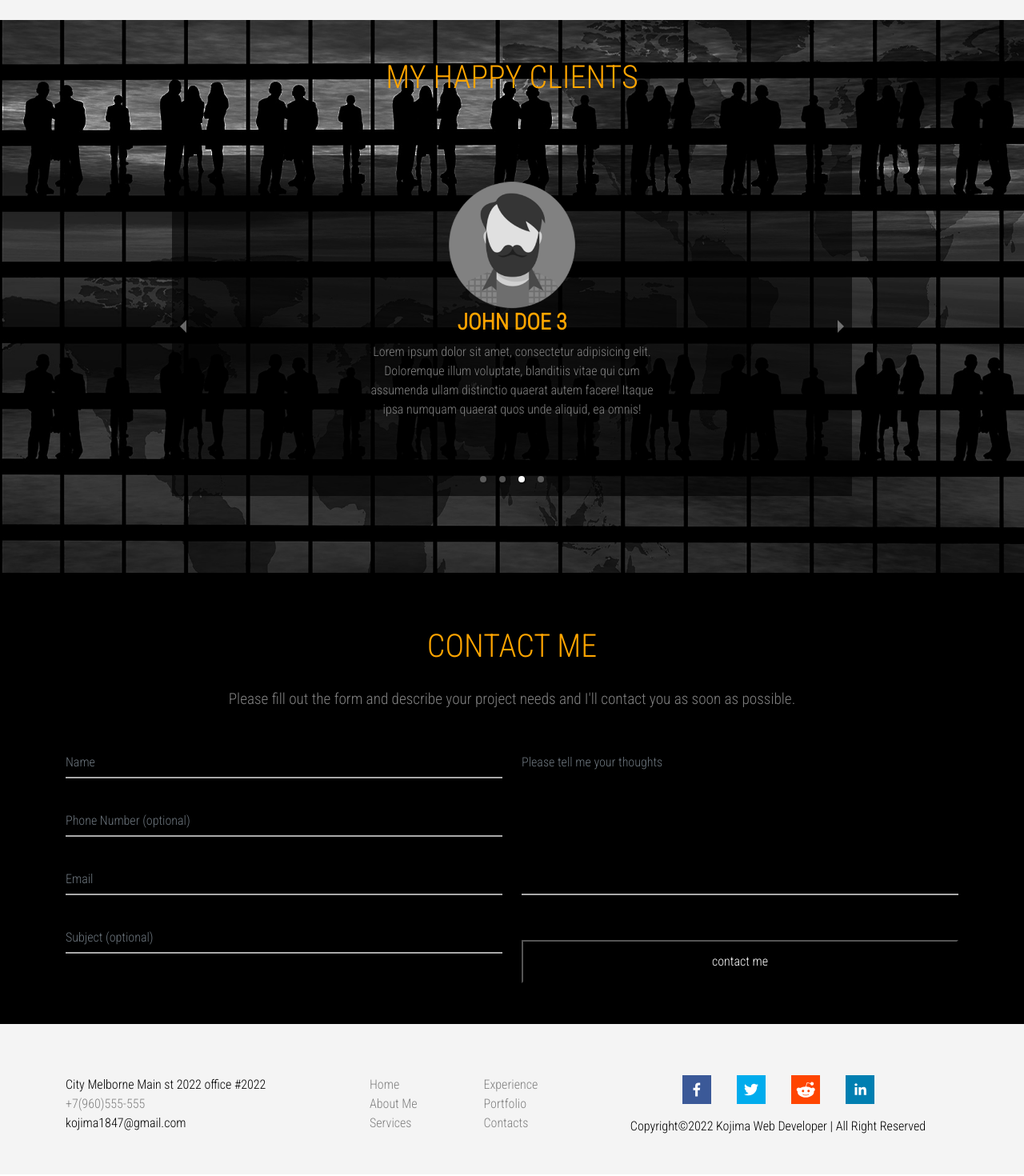
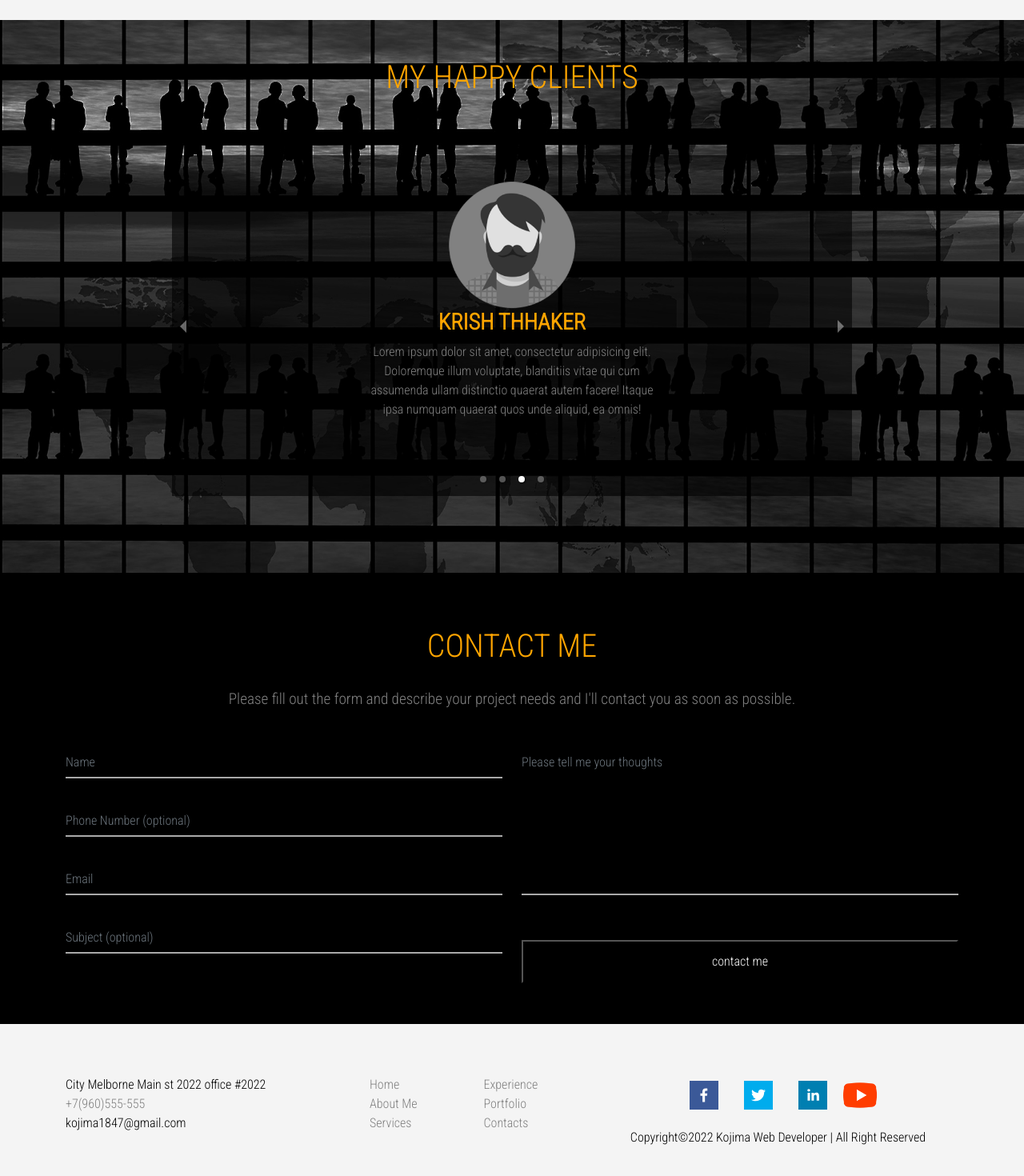
Before and after one commit to KoroCatty/react_works, a React (Create React App) app: page / in a window 1280 px wide. Shown: the part 3230-4700 px from the top of the page at 80% size. Built offline with nearby package versions, Linux system fonts and the light colour scheme.

Commit message:
adjustment finished

```diff
--- a/src/App.scss
+++ b/src/App.scss
@@ -669,10 +669,17 @@ textarea:focus + .line {
   //   }
   @media (max-width: 460px) {
     // margin-top:0px;
-    margin-left:-16px;
+    margin-left:-24px;
     }
   @media (max-width: 280px) {
     // margin-top:0px;
     margin-left:0px;
     }
 }
+.social__iconsRow {
+  // width:160px !important;
+}
+
+.youtube {
+  width:50px;
+}
--- a/src/components/AboutMe.jsx
+++ b/src/components/AboutMe.jsx
@@ -20,7 +20,7 @@ export const AboutMe = () => {
 
             I create responsive websites that are displayed on all devices desktops and smartphones.
 
-            Of course, before I begin developing any webapp, Landing Page, Business Website or E-commerce, I need to have a ready-made project layout (sketch).
+            Of course, before I begin developing any webapp, Landing Page, Business Website or E-commerce, I need to have a ready-made project layout (Figma or Adobe software).
 
             And I’m ready to do this for you, before we start developing your website, we will discuss all the  details of your niche with you, I will conduct a survey of your competitors and make a list of their advantages and weaknesses.
 
--- a/src/components/Footer.jsx
+++ b/src/components/Footer.jsx
@@ -1,6 +1,8 @@
 import React from 'react';
 // scroll Library
 import { Link } from "react-scroll";
+
+import youtube from "../youtube.png";
 
 // Social Icons Library
 import {
@@ -8,8 +10,8 @@ import {
   FacebookIcon,
   TwitterShareButton,
   TwitterIcon,
-  RedditShareButton,
-  RedditIcon,
+  // RedditShareButton,
+  // RedditIcon,
   LinkedinShareButton,
   LinkedinIcon
 } from "react-share";
@@ -50,7 +52,7 @@ export const Footer = () => {
                 <br />
                 <Link smooth={true} to="portfolio" duration={600} offset={-110} href="" className="footer-nav">Portfolio</Link>
                 <br />
-                <Link smooth={true} to="contacts" duration={600} offset={-80}  href="" className="footer-nav">Contacts</Link>
+                <Link smooth={true} to="contacts" duration={600} offset={-80} href="" className="footer-nav">Contacts</Link>
               </div>
 
 
@@ -59,12 +61,12 @@ export const Footer = () => {
           </div>
 
           <div className="social__icons col-lg-5 col-md-5 col-sm-6 mt-3 align-items-center">
-            <div className="d-flex justify-content-center">
+            <div className="social__iconsRow  d-flex justify-content-center">
               <FacebookShareButton
                 url={"https://www.youtube.com/kaydrum"}
                 quote={"Drumming channel"}
                 hashtag="#kaydrum"
-                >
+              >
                 <FacebookIcon className="mx-3" size={36}>
                 </FacebookIcon>
               </FacebookShareButton>
@@ -73,33 +75,40 @@ export const Footer = () => {
                 url={"https://www.youtube.com/kaydrum"}
                 quote={"Drumming channel"}
                 hashtag="#kaydrum"
-                >
+              >
                 <TwitterIcon className="mx-3" size={36}>
                 </TwitterIcon>
               </TwitterShareButton>
 
-              <RedditShareButton
+              {/* <RedditShareButton
                 url={"https://www.youtube.com/kaydrum"}
                 quote={"Drumming channel"}
                 hashtag="#kaydrum"
-                >
+              >
                 <RedditIcon className="mx-3" size={36}>
                 </RedditIcon>
-              </RedditShareButton>
+              </RedditShareButton> */}
 
               <LinkedinShareButton
                 url={"https://www.youtube.com/kaydrum"}
                 quote={"Drumming channel"}
                 hashtag="#kaydrum"
-                >
+              >
                 <LinkedinIcon className="mx-3" size={36}>
                 </LinkedinIcon>
               </LinkedinShareButton>
+
+              <div class="">
+                <a href="https://www.youtube.com/channel/UC-1CLdw49SQsvt9E8del8nA" class="headerSocial__link" target='_blank'>
+                  <img src={youtube} alt="" class="youtube" />
+                </a>
+              </div>
+
             </div>
 
             <p className="pt-3 text-center">
               Copyright&copy;
-    {new Date().getFullYear()}&nbsp;Kojima Web Developer | All Right Reserved
+              {new Date().getFullYear()}&nbsp;Kojima Web Developer | All Right Reserved
             </p>
           </div>
 
--- a/src/components/TestimonialsCarousel.jsx
+++ b/src/components/TestimonialsCarousel.jsx
@@ -22,7 +22,7 @@ export const TestimonialsCarousel = () => {
         <>
         <img src={avatar1} alt="" />
         <div className="myCarousel">
-          <h3>John Doe 1</h3>
+          <h3>Chris Blakeley </h3>
           <p>Lorem ipsum dolor sit amet, consectetur adipisicing elit. Doloremque illum voluptate, blanditiis vitae qui cum assumenda ullam distinctio quaerat autem facere! Itaque ipsa numquam quaerat quos unde aliquid, ea omnis!</p>
         </div>
       </>
@@ -30,7 +30,7 @@ export const TestimonialsCarousel = () => {
       <>
         <img src={avatar2} alt="" />
         <div className="myCarousel">
-          <h3>John Doe 2</h3>
+          <h3>Adelle Emmery</h3>
           <p>Lorem ipsum dolor sit amet, consectetur adipisicing elit. Doloremque illum voluptate, blanditiis vitae qui cum assumenda ullam distinctio quaerat autem facere! Itaque ipsa numquam quaerat quos unde aliquid, ea omnis!</p>
         </div>
       </>
@@ -38,7 +38,7 @@ export const TestimonialsCarousel = () => {
       <>
         <img src={avatar3} alt="" />
         <div className="myCarousel">
-          <h3>John Doe 3</h3>
+          <h3>Krish Thhaker</h3>
           <p>Lorem ipsum dolor sit amet, consectetur adipisicing elit. Doloremque illum voluptate, blanditiis vitae qui cum assumenda ullam distinctio quaerat autem facere! Itaque ipsa numquam quaerat quos unde aliquid, ea omnis!</p>
         </div>
       </>
@@ -46,7 +46,7 @@ export const TestimonialsCarousel = () => {
       <>
         <img src={avatar4} alt="" />
         <div className="myCarousel">
-          <h3>John Doe 4</h3>
+          <h3>Hidenobu Kasamatsu</h3>
           <p>Lorem ipsum dolor sit amet, consectetur adipisicing elit. Doloremque illum voluptate, blanditiis vitae qui cum assumenda ullam distinctio quaerat autem facere! Itaque ipsa numquam quaerat quos unde aliquid, ea omnis!</p>
         </div>
       </>
```
Also changed, not shown: src/youtube.png (added).
